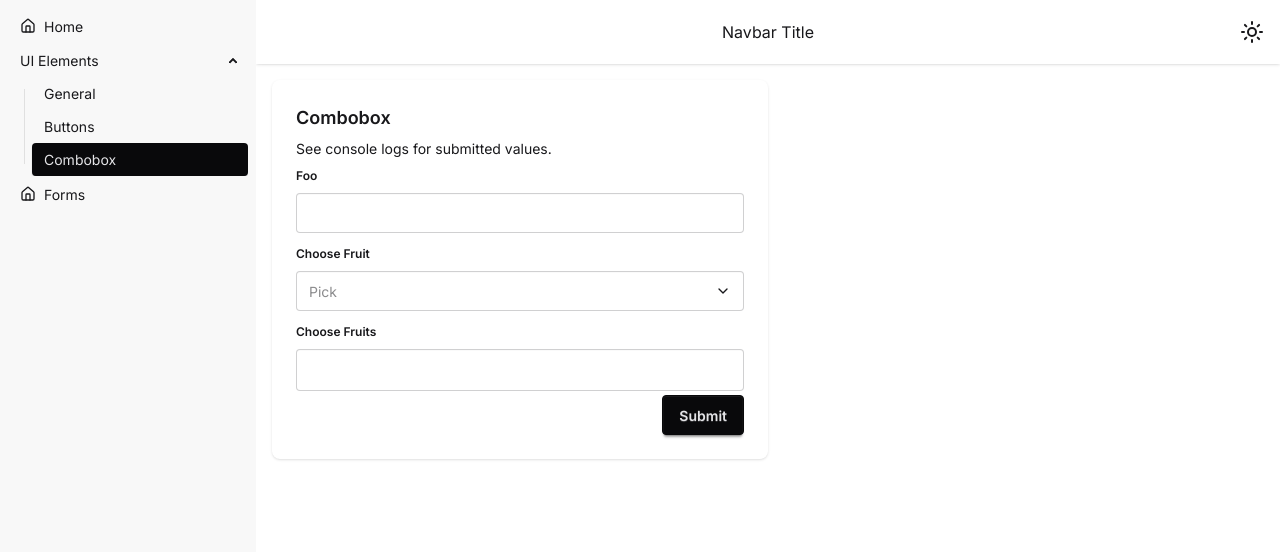
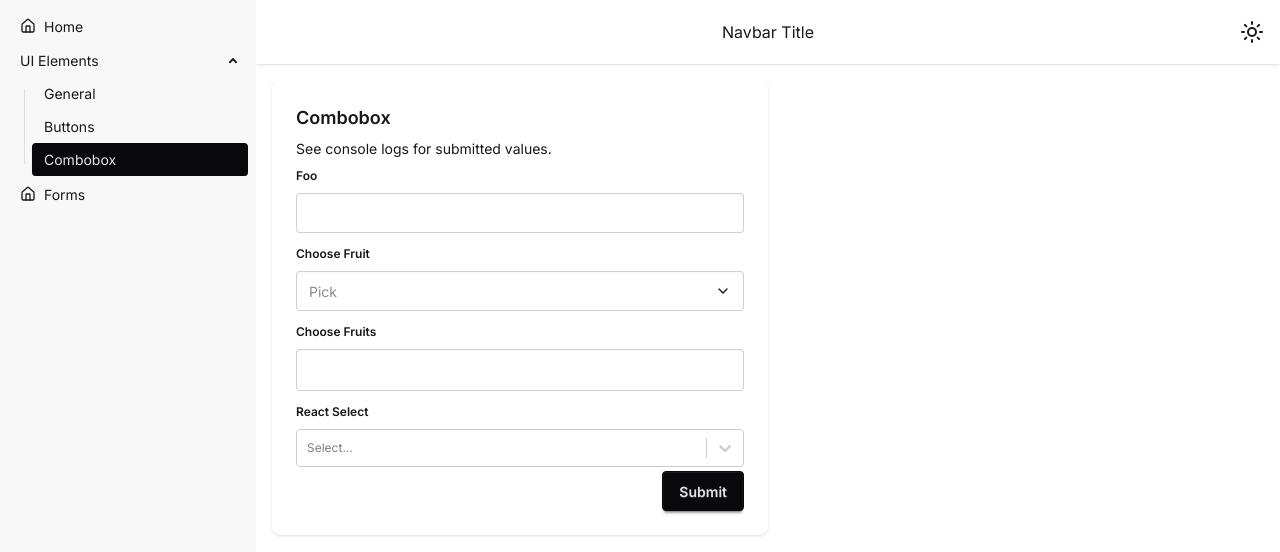
Before and after one commit to sunjayaali/next-admin, a Next.js app: page /ui/combobox in a window 1280 px wide. Shown: the top 552 px of the page. Built offline with nearby package versions, Linux system fonts and the light colour scheme.

Commit message:
add React Select integration to Combobox component for enhanced multi-select functionality

```diff
--- a/app/ui/combobox/page.tsx
+++ b/app/ui/combobox/page.tsx
@@ -14,6 +14,7 @@ import {
   useComboboxAnchor,
 } from "@/components/ui/combobox";
 import { useForm } from "@tanstack/react-form";
+import Select, { Options } from "react-select";
 
 export default function Page() {
   const anchor = useComboboxAnchor();
@@ -22,6 +23,7 @@ export default function Page() {
       fruit: null as Fruit | null,
       foo: "",
       fruits: [] as Fruit[],
+      fruits2: [] as Options<Fruit>,
     },
     onSubmit: async ({ value }) => {
       console.log("onSubmit", value);
@@ -125,6 +127,22 @@ export default function Page() {
                 )}
               </form.Field>
 
+              <form.Field name="fruits2">
+                {(field) => (
+                  <fieldset className="fieldset">
+                    <legend className="fieldset-legend">React Select</legend>
+                    <Select
+                      isMulti
+                      value={field.state.value}
+                      onChange={(values) => {
+                        field.handleChange(values);
+                      }}
+                      options={fruits.map((fruit) => fruit)}
+                    />
+                  </fieldset>
+                )}
+              </form.Field>
+
               <div className="card-actions justify-end">
                 <form.Subscribe
                   selector={(state) => [state.canSubmit, state.isSubmitting]}
--- a/package.json
+++ b/package.json
@@ -6,6 +6,7 @@
     "dev": "next dev",
     "build": "next build",
     "start": "next start",
+    "export": "next export",
     "lint": "eslint"
   },
   "dependencies": {
@@ -26,6 +27,7 @@
     "radix-ui": "^1.4.3",
     "react": "19.2.3",
     "react-dom": "19.2.3",
+    "react-select": "^5.10.2",
     "shadcn": "^4.2.0",
     "tailwind-merge": "^3.4.0"
   },
```
Also changed, not shown: 1 other file (tests, documents, lock files or other folders).
